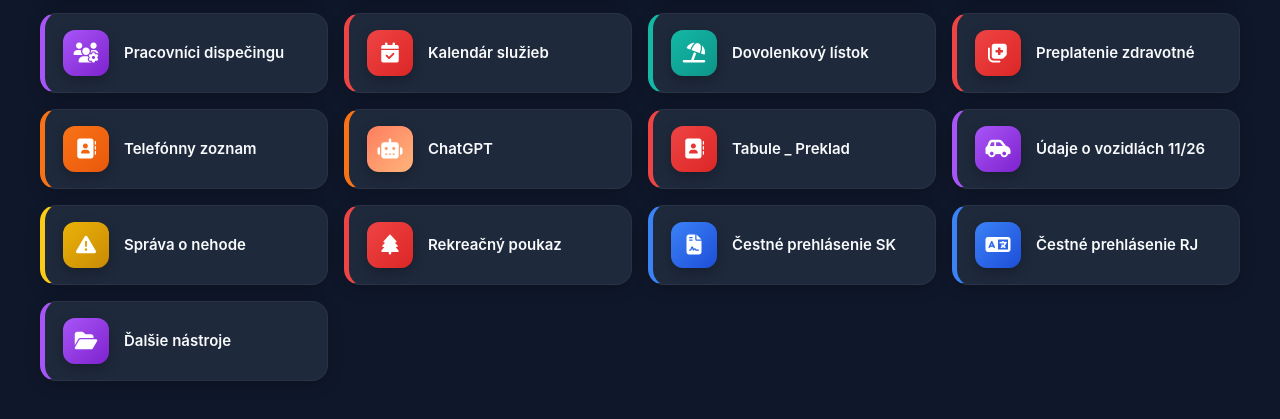
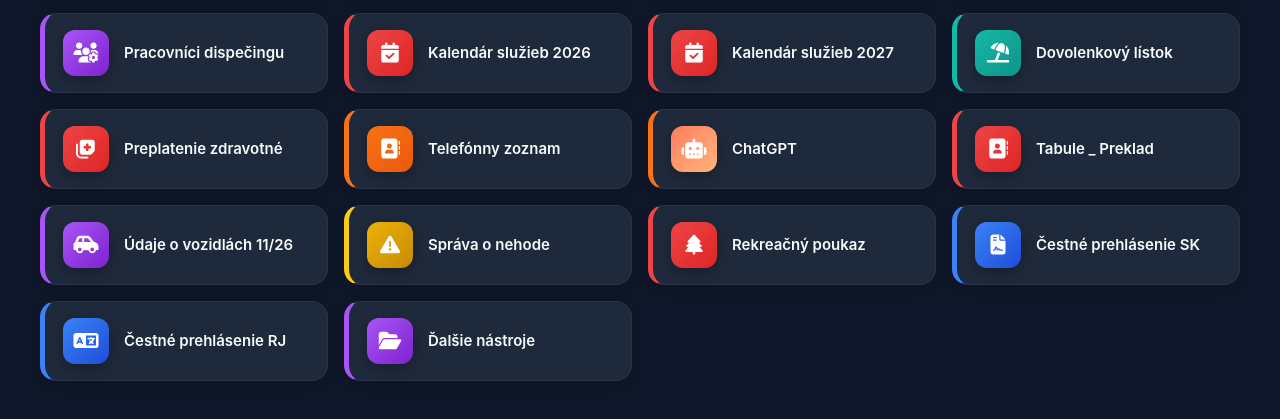
Before and after one commit to Richi2186/Dispecing, a plain HTML site: page index.html in a window 1280 px wide. Shown: the part 939-1358 px from the top of the page. Drawn offline with Linux system fonts and the light colour scheme.

Commit message:
Update service calendar links and titles for 2026 and 2027

```diff
--- a/index.html
+++ b/index.html
@@ -480,10 +480,17 @@ a {
       </div>
     </a>
 
-    <a href="https://1drv.ms/x/c/d70040fc5a6a6531/IQCWdmLx9USmRbfNn2U-KSZkAY_ctFFUuOZKL1DS4yLk004?e=UT8Zti" target="_blank" onclick="countClick('Kalendár služieb')" class="tile">
+    <a href="https://1drv.ms/x/c/d70040fc5a6a6531/IQCWdmLx9USmRbfNn2U-KSZkAY_ctFFUuOZKL1DS4yLk004?e=UT8Zti" target="_blank" onclick="countClick('Kalendár služieb 2026')" class="tile">
       <div class="card red">
         <div class="icon"><i class="fa-solid fa-calendar-check"></i></div>
-        <div class="card-title">Kalendár služieb</div>
+        <div class="card-title">Kalendár služieb 2026</div>
+      </div>
+    </a>
+
+<a href="https://1drv.ms/x/c/d70040fc5a6a6531/IQDqiHkhx9-MQLq8Fn-RWwPQAT4CbHx2WIoU2-wv2kgZ5s0?e=09kmBg" target="_blank" onclick="countClick('Kalendár služieb 2027')" class="tile">
+      <div class="card red">
+        <div class="icon"><i class="fa-solid fa-calendar-check"></i></div>
+        <div class="card-title">Kalendár služieb 2027</div>
       </div>
     </a>
 
```
